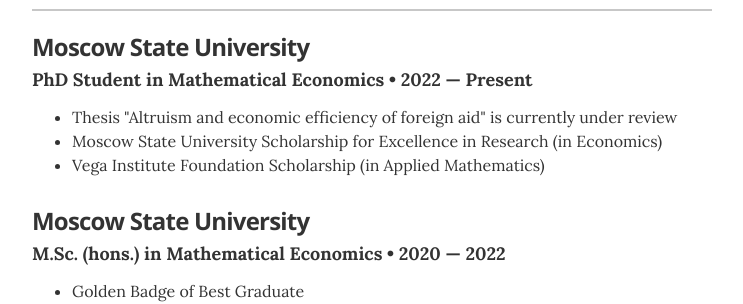
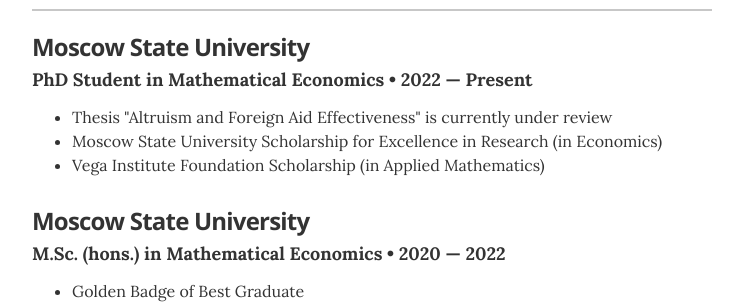
Before and after one commit to MikitchukMarina/MikitchukMarina.github.io, a Jekyll site: the page built from index.html, in a window 1280 px wide and 900 px high, scrolled down 488 px. Shown: the part 153-457 px from the top of the window, without its empty margins (268-1011 px from the left). Built offline with Jekyll 4.4.1, drawn with Linux system fonts in a browser that asks for light colours.

Commit message:
Update thesis title in education.yml

```diff
--- a/_data/education.yml
+++ b/_data/education.yml
@@ -2,7 +2,7 @@
   uni: Moscow State University
   year: 2022 — Present
   awards:
-    - award: Thesis "Altruism and economic efficiency of foreign aid" is currently under review
+    - award: Thesis "Altruism and Foreign Aid Effectiveness" is currently under review
     - award: Moscow State University Scholarship for Excellence in Research (in Economics)
     - award: Vega Institute Foundation Scholarship (in Applied Mathematics)
 
```
